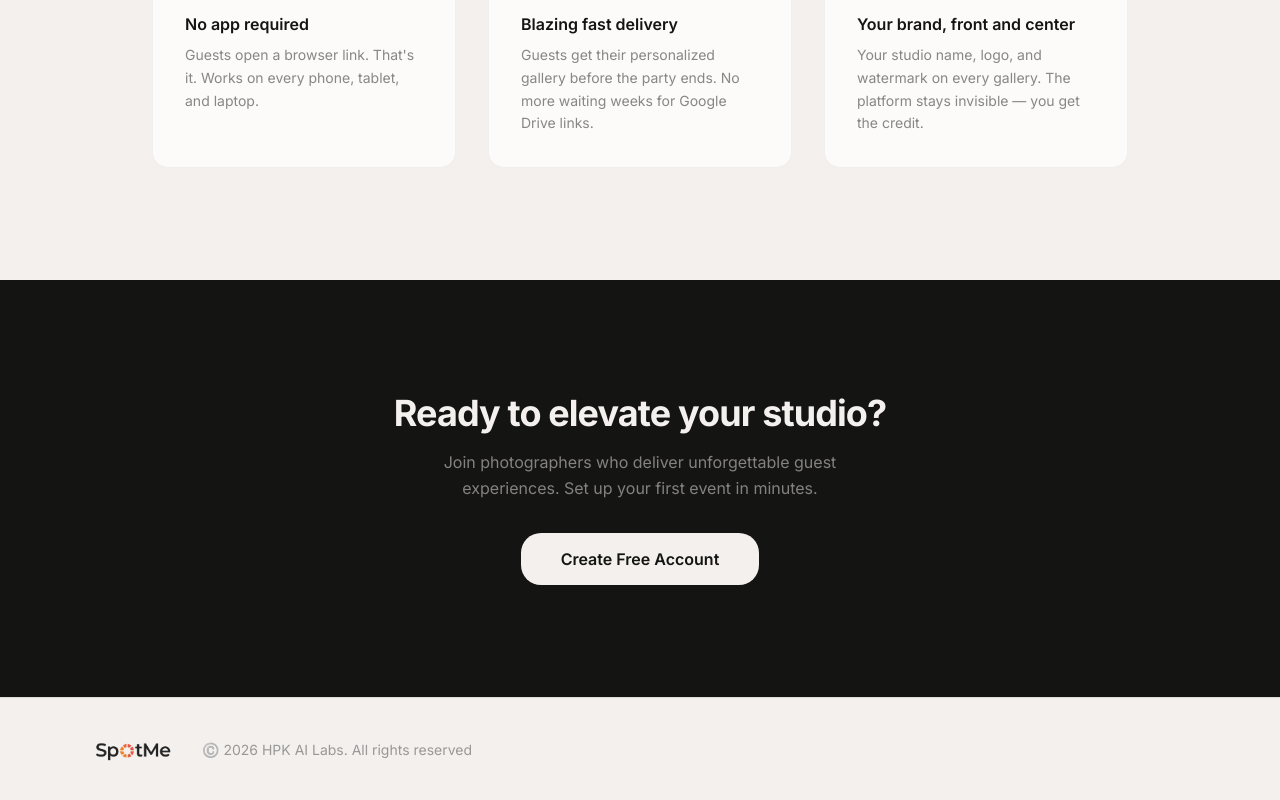
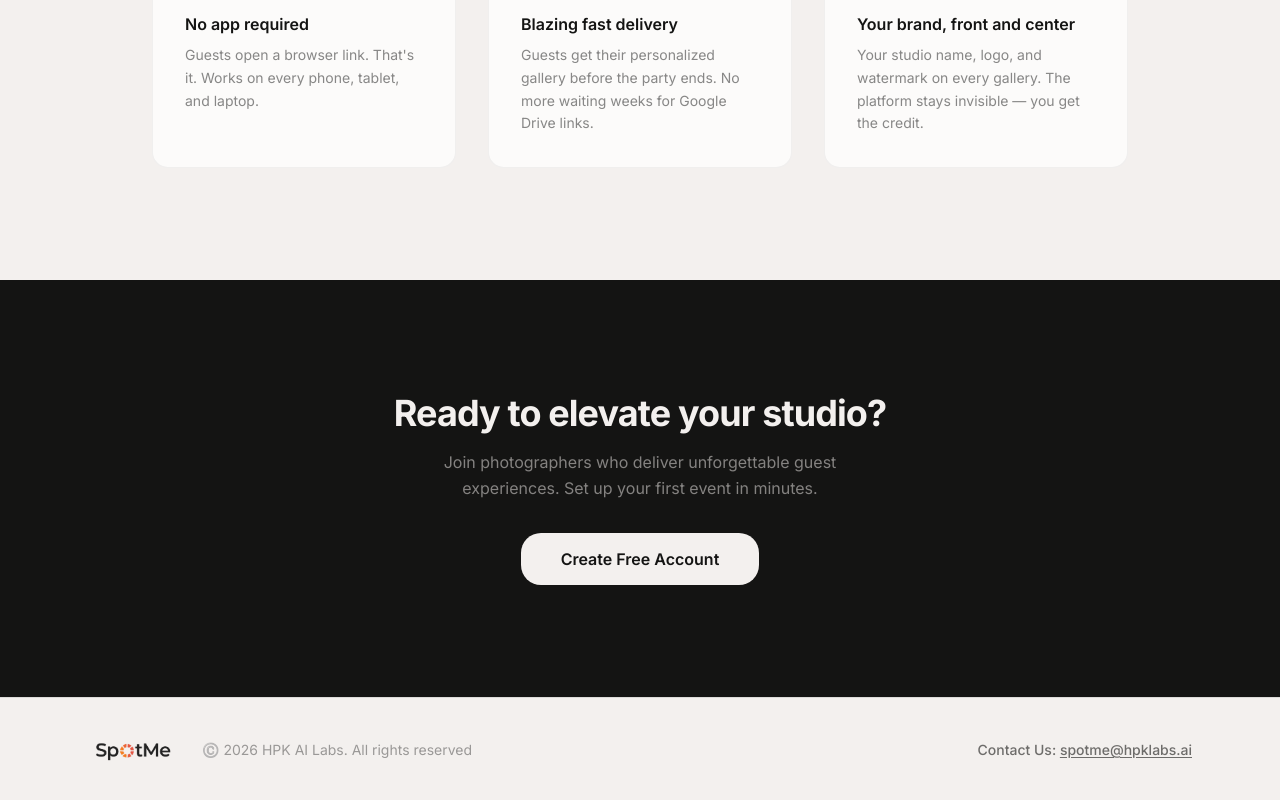
Before and after one commit to vatsal1306/event-vision-pipeline, a Next.js app in the folder frontend/: page / in a window 1280 px wide. Shown: the part 1809-2609 px from the top of the page. Built offline with nearby package versions, Linux system fonts and the light colour scheme; no server answers.

Commit message:
feat: add contact us link to marketing layout footer

```diff
--- a/frontend/src/app/(marketing)/layout.tsx
+++ b/frontend/src/app/(marketing)/layout.tsx
@@ -46,6 +46,12 @@ export default function MarketingLayout({
               ©️ {new Date().getFullYear()} HPK AI Labs. All rights reserved
             </span>
           </div>
+          <div className="text-sm text-ink/60 font-medium">
+            Contact Us:{' '}
+            <a href="mailto:spotme@hpklabs.ai" className="hover:text-ink transition-colors underline underline-offset-2">
+              spotme@hpklabs.ai
+            </a>
+          </div>
         </div>
       </footer>
     </div>
```
